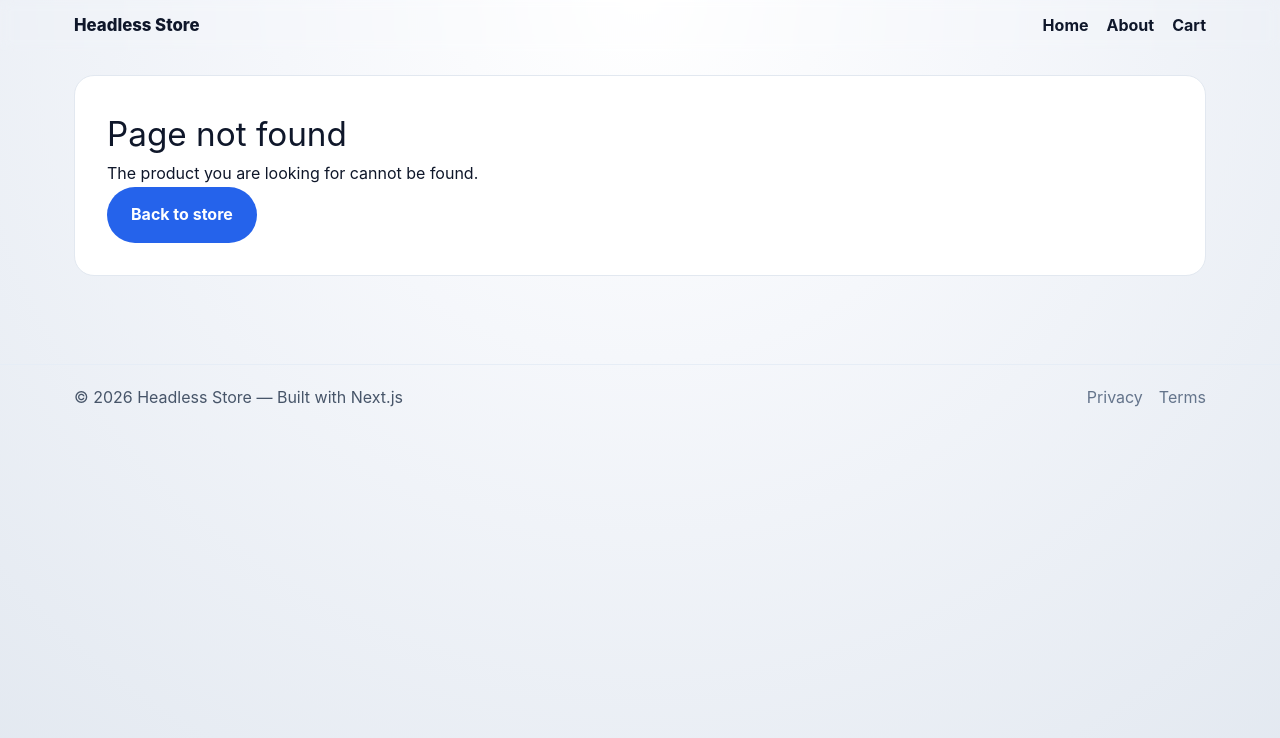
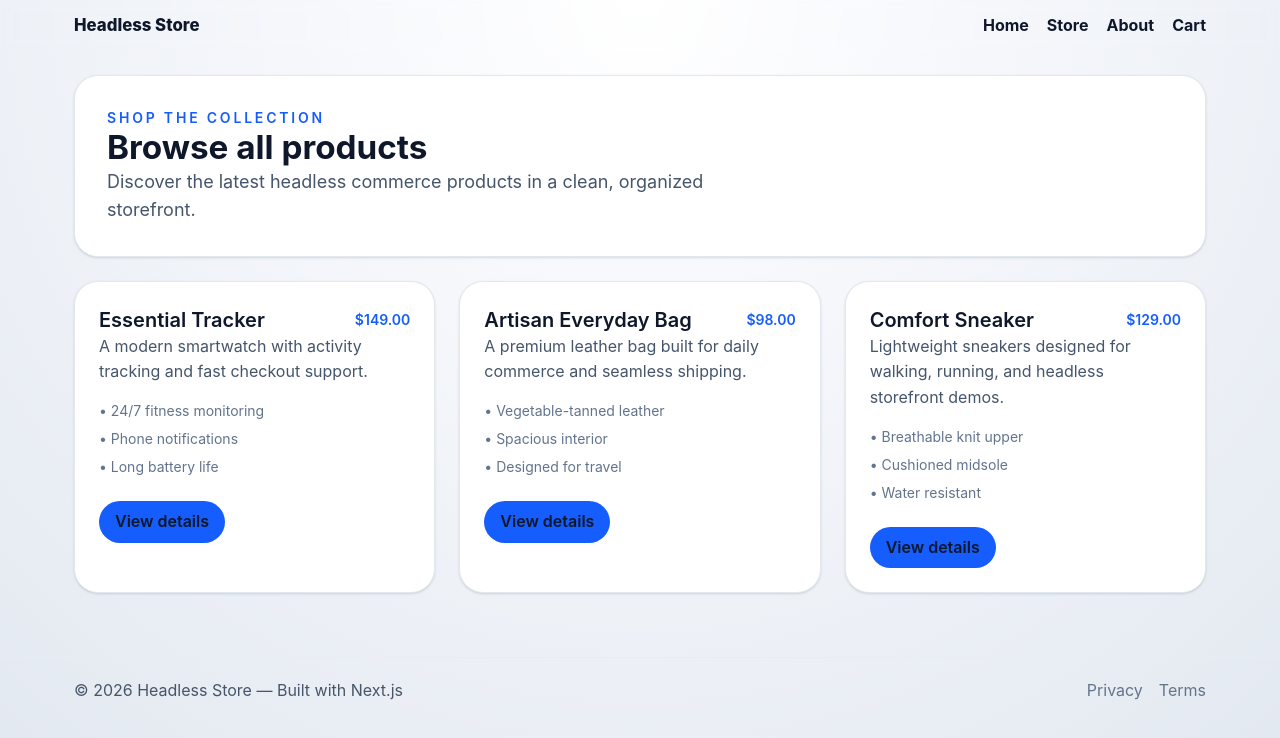
Before and after one commit to lucasdrew448-cmd/ecommerce, a Next.js app: page /store in a window 1280 px wide. Before the commit this address had no page. Shown: the top 738 px of the page. Built offline with nearby package versions, Linux system fonts and the light colour scheme; no server answers.

Commit message:
add: implement Store page with product listing and details

```diff
--- /dev/null
+++ b/app/store/page.tsx
@@ -0,0 +1,40 @@
+import Link from "next/link";
+import { getProducts } from "@/lib/commerce";
+
+export default async function StorePage() {
+  const products = await getProducts();
+
+  return (
+    <main className="space-y-6">
+      <section className="rounded-3xl border border-slate-200 bg-white p-8 shadow-sm">
+        <p className="mb-3 text-sm font-semibold uppercase tracking-[0.2em] text-blue-600">
+          Shop the collection
+        </p>
+        <h1 className="text-3xl font-bold text-slate-900">Browse all products</h1>
+        <p className="mt-4 max-w-2xl text-lg text-slate-600">
+          Discover the latest headless commerce products in a clean, organized storefront.
+        </p>
+      </section>
+
+      <section className="grid gap-6 md:grid-cols-2 xl:grid-cols-3">
+        {products.map((product) => (
+          <article key={product.id} className="rounded-3xl border border-slate-200 bg-white p-6 shadow-sm">
+            <div className="flex items-center justify-between">
+              <h2 className="text-xl font-semibold text-slate-900">{product.name}</h2>
+              <span className="text-sm font-semibold text-blue-600">{product.currency}{product.price.toFixed(2)}</span>
+            </div>
+            <p className="mt-3 text-slate-600">{product.description}</p>
+            <ul className="mt-4 space-y-2 text-sm text-slate-500">
+              {product.details.map((detail) => (
+                <li key={detail}>• {detail}</li>
+              ))}
+            </ul>
+            <Link href={`/product/${product.slug}`} className="mt-6 inline-flex rounded-full bg-blue-600 px-4 py-2 font-semibold text-white transition hover:bg-blue-700">
+              View details
+            </Link>
+          </article>
+        ))}
+      </section>
+    </main>
+  );
+}
--- a/components/Header.tsx
+++ b/components/Header.tsx
@@ -15,6 +15,7 @@ export default function Header() {
 
         <nav className={`nav ${open ? "open" : ""}`} aria-label="Main navigation">
           <Link href="/">Home</Link>
+          <Link href="/store">Store</Link>
           <Link href="/about">About</Link>
           <Link href="/cart">Cart</Link>
         </nav>
```
